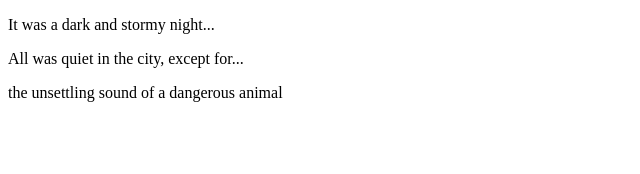
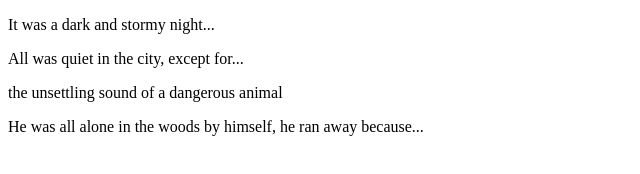
Before and after one commit to maestrly/fireside-story, a plain HTML site: page index.html in a window 1280 px wide. Shown: the whole page, without its empty margins (0-640 px from the left). Drawn offline with Linux system fonts and the light colour scheme.

Commit message:
Added line 11

```diff
--- a/index.html
+++ b/index.html
@@ -8,6 +8,7 @@
     <p>It was a dark and stormy night...</p>
     <p> All was quiet in the city, except for...</p>
     <p>the unsettling sound of a dangerous animal</p>
+    <p>He was all alone in the woods by himself, he ran away because...</p>
 
   </body>
 </html>
```
